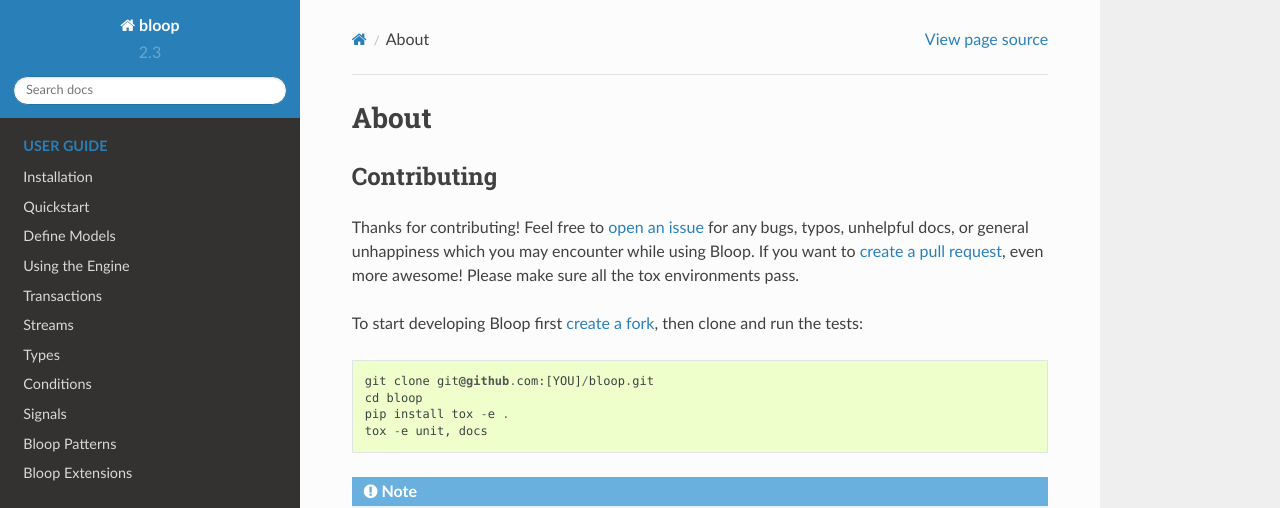
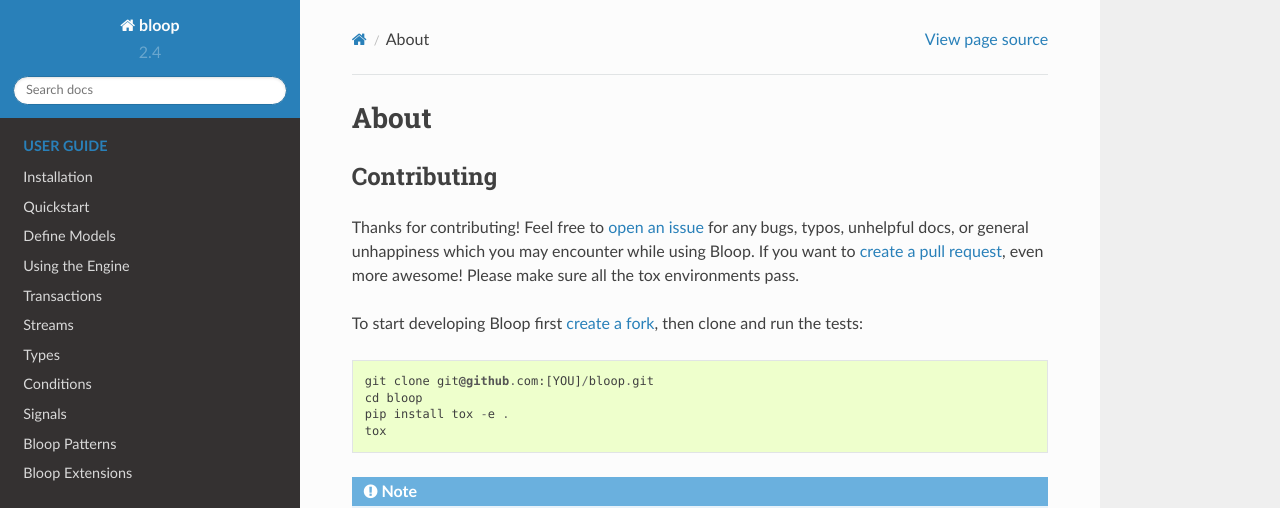
Before and after one commit to numberoverzero/bloop, a Sphinx documentation site: the page built from docs/meta/about.rst, in a window 1280 px wide and 1398 px high. Shown: the top 508 px of the window. Built offline with Sphinx 7.4.7 and the Read the Docs theme 2.0.0, drawn with Linux system fonts in a browser that asks for light colours.

Commit message:
bump version 2.4.0, update changelog

```diff
--- a/CHANGELOG.rst
+++ b/CHANGELOG.rst
@@ -12,6 +12,12 @@
 ------------
  Unreleased
 ------------
+
+(no unreleased changes)
+
+--------------------
+ 2.4.0 - 2019-06-13
+--------------------
 
 The ``atomic=`` keyword for ``Engine.save`` and ``Engine.delete`` is deprecated and will be removed in 3.0.
 In 2.4 your code will continue to work but will raise ``DeprecationWarning`` when you specify a value for ``atomic=``.
--- a/bloop/__init__.py
+++ b/bloop/__init__.py
@@ -63,5 +63,5 @@
     # Misc
     "Condition", "QueryIterator", "ReadTransaction", "ScanIterator", "Stream", "WriteTransaction", "missing",
 ]
-__version__ = "2.3.3"
+__version__ = "2.4.0"
 warnings.simplefilter("always", DeprecationWarning)
--- a/docs/meta/about.rst
+++ b/docs/meta/about.rst
@@ -14,7 +14,7 @@
     git clone git@github.com:[YOU]/bloop.git
     cd bloop
     pip install tox -e .
-    tox -e unit, docs
+    tox
 
 .. note::
 
```
